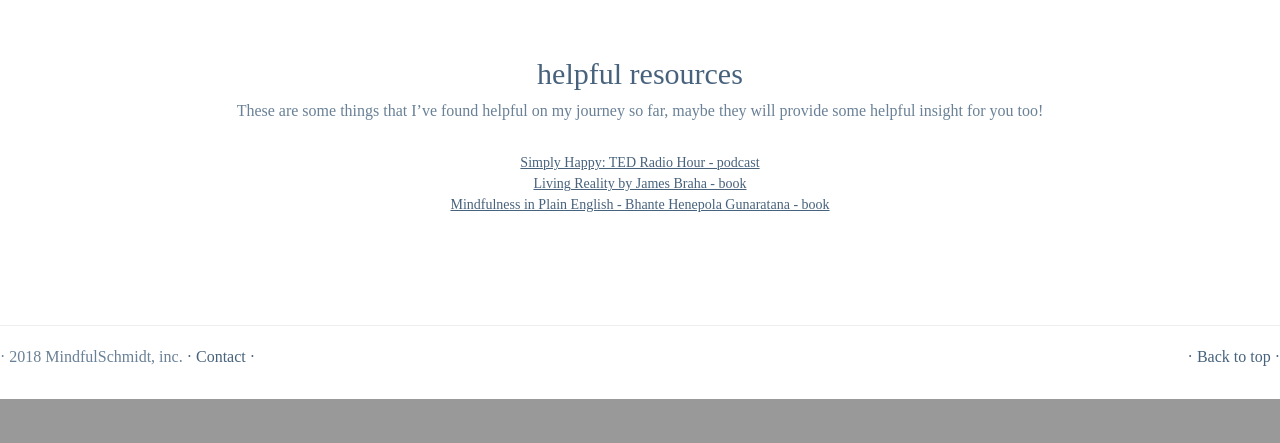
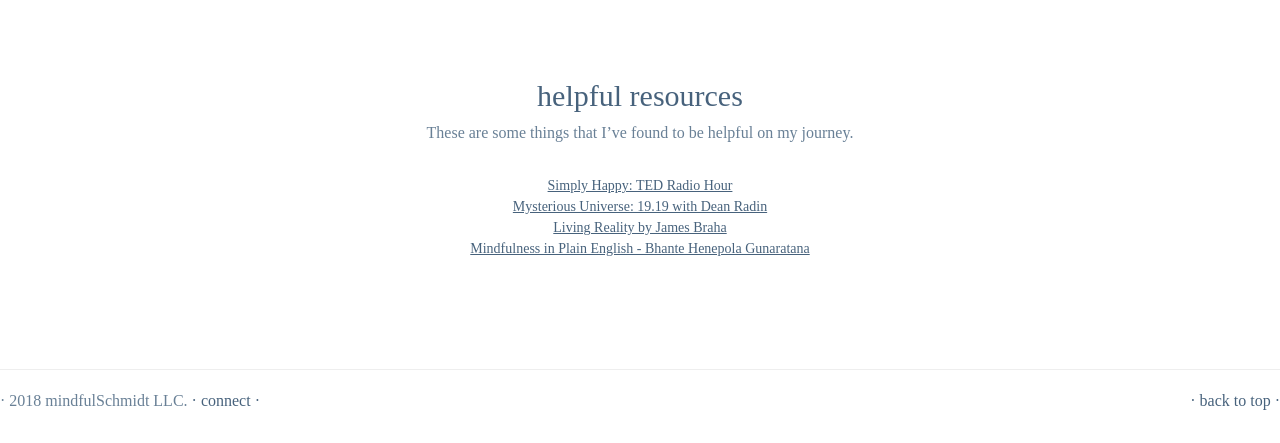
Before and after one commit to jduffymclaughlin/mindfulschmidt, a Django app: template app/templates/app/index.html in a window 1280 px wide. Shown: the part 3501-3944 px from the top of the page. Before the commit the page ends 3900 px from the top, so only its background shows below. Run offline with Django 3.2, Linux system fonts and the light colour scheme; the template is opened without the code that fills it, so the values that code supplies are empty; some libraries are stand-ins or nearby versions; some web fonts are replaced.

Commit message:
text edits

```diff
--- a/app/static/css/custom.css
+++ b/app/static/css/custom.css
@@ -65,7 +65,7 @@ a{
   border-top: none;
 }
 #bloglink{
-  font-size: 9pt
+  font-size: 11pt
 }
 
 th{
--- a/app/templates/app/base.html
+++ b/app/templates/app/base.html
@@ -39,10 +39,11 @@
               <li class="dropdown">
                 <a href="#" class="dropdown-toggle" data-toggle="dropdown" role="button" aria-haspopup="true" aria-expanded="false">offerings<span class="caret"></span></a>
                 <ul class="dropdown-menu">
+                  <li><a href="{% url 'app:private' %}">private & small groups</a></li>
                   <li><a href="{% url 'app:corporate' %}">office</a></li>
                   <li><a href="{% url 'app:school' %}">school</a></li>
-                  <li><a href="{% url 'app:assisted_living' %}">elderly care</a></li>
-                  <li><a href="{% url 'app:private' %}">private</a></li>
+                  <li><a href="{% url 'app:assisted_living' %}">senior care</a></li>
+
                 </ul>
               </li>
 
@@ -64,8 +65,8 @@
       <hr class="featurette-divider">
 
       <footer>
-        <p class="pull-right"><a href="#">&middot;  Back to top  &middot;  </a></p>
-        <p>  &middot;  2018 MindfulSchmidt, inc. <a href="{% url 'app:contact' %}"> &middot; Contact &middot;</a></p>
+        <p class="pull-right"><a href="#">&middot;  back to top  &middot;  </a></p>
+        <p>  &middot;  2018 mindfulSchmidt LLC. <a href="{% url 'app:contact' %}"> &middot; connect &middot;</a></p>
         <br>
       </footer>
 
--- a/app/templates/app/index.html
+++ b/app/templates/app/index.html
@@ -20,8 +20,8 @@
 
     <div class="container">
       <br><br><br>
-      <h2 align="center">everybody</h2>
-      <p align="center">Every body and mind is naturally seeking happiness - to reduce stress and anxiety and find greater enjoyment in life. I’d love to share with you the mindful habits and practices that have helped me lead a happier and healthier life. </p>
+      <h2 align="center">every body</h2>
+      <p align="center">Every body and mind is seeking happiness and comfort - to reduce stress and find greater enjoyment in life. I intend to share with you the mindful habits and practices that have helped me lead a happier and healthier life. </p>
     </div>
     <br><br><br>
 
@@ -42,7 +42,7 @@
     <div class="container">
         <br><br><br>
         <h2 align="center">the practices</h2>
-        <p align="center">Meditation and yoga are practices in which we allow our attention to rest in the present moment. We don’t need to be anything special and we don’t need to go anywhere to be a better ‘self’. With honest acceptance of what is in front of us and where we are in our life journey we allow ourselves to be.</p>
+        <p align="center">Meditation and yoga are practices in which we allow our attention to rest in the present moment and favor positive sensations - like those of trust, comfort, and ease. With honest acceptance of what we are feeling we begin to develop a greater awareness of how we are responding to our experiences. This allows us to see our habits more clearly and helps us to shed those habits that are not useful. </p>
     </div>
     <br><br><br>
 
@@ -61,8 +61,8 @@
 
     <div class="container">
       <br><br><br>
-        <h2 align="center">what is happpiness</h2>
-        <p align="center">If you ask this question to one hundred people you would probably get a mix of answers. But my bet is that there would be one common theme - a connection, an investment of energy in whatever it is that is responsible for our pleasure. Whether it’s spending quality time with the family, lounging on the beach, or eating chocolate ice cream there is a commitment to that activity (the moment) in which we experience happiness.</p>
+        <h2 align="center">happpiness</h2>
+        <p align="center">In my experience, there is often a common theme to what brings people happiness and it boils down to a connection - an investment of energy and attention in whatever it is. Whether it’s spending quality time with family & friends, lounging on the beach, or eating chocolate ice cream there is a commitment to that activity, to that moment, in which we find enjoyment.</p>
     </div>
     <br><br><br>
 
@@ -84,7 +84,7 @@
     <div class="container">
       <br><br><br>
         <h2 align="center">where we are</h2>
-        <p align="center">Perhaps you’re seeking some peace of mind or maybe you’d just like a little bit more movement during your day, either way, I’m here for you. As a certified meditation and yoga instructor in the Boston area, I want to meet you where you are - physically, mentally, and even geographically. </p>
+        <p align="center">Perhaps you’re seeking some peace of mind or maybe you’d like a little more movement in your life - whatever the reason, I’m here for you. As a certified meditation and yoga instructor in the Boston area, I want to meet you where you are - physically, mentally, and geographically.</p>
     </div>
     <br><br><br>
 
@@ -106,14 +106,16 @@
     <div class="container" align="center">
       <br><br><br>
         <h2 align="center">helpful resources</h2>
-        <p align="center">These are some things that I’ve found helpful on my journey so far, maybe they will provide some helpful insight for you too!</p>
+        <p align="center">These are some things that I’ve found to be helpful on my journey.</p>
         <br>
 
-          <a align="center" href="https://www.npr.org/programs/ted-radio-hour/267185371/simply-happy"><u align="center">Simply Happy: TED Radio Hour - podcast</u></a>
+          <a align="center" href="https://www.npr.org/programs/ted-radio-hour/267185371/simply-happy"><u align="center">Simply Happy: TED Radio Hour</u></a>
           <br />
-          <a href="https://www.amazon.com/Living-Reality-Extraordinary-Summer-Adamson/dp/0935895108/ref=sr_1_1?ie=UTF8&qid=1526672415&sr=8-1&keywords=living+reality"><u>Living Reality by James Braha - book</u></a>
+          <a align="center" href="http://mysteriousuniverse.org/2018/05/19-19-mu-podcast-dean-radin/"><u align="center">Mysterious Universe: 19.19 with Dean Radin</u></a>
           <br />
-          <a href="https://www.amazon.com/Mindfulness-English-Bhante-Henepola-Gunaratana/dp/0861719069/ref=sr_1_1_sspa?ie=UTF8&qid=1526672378&sr=8-1-spons&keywords=mindfulness+in+plain+english&psc=1"><u>Mindfulness in Plain English - Bhante Henepola Gunaratana - book</u></a>
+          <a href="https://www.amazon.com/Living-Reality-Extraordinary-Summer-Adamson/dp/0935895108/ref=sr_1_1?ie=UTF8&qid=1526672415&sr=8-1&keywords=living+reality"><u>Living Reality by James Braha</u></a>
+          <br />
+          <a href="https://www.amazon.com/Mindfulness-English-Bhante-Henepola-Gunaratana/dp/0861719069/ref=sr_1_1_sspa?ie=UTF8&qid=1526672378&sr=8-1-spons&keywords=mindfulness+in+plain+english&psc=1"><u>Mindfulness in Plain English - Bhante Henepola Gunaratana</u></a>
 
         </p>
     </div>
```
Also changed, not shown: app/templates/app/about_us.html (+6 -5 lines), app/templates/app/assisted_living.html (+4 -4 lines), app/templates/app/contact.html (+9 -1 lines), app/templates/app/corporate.html (+6 -6 lines), app/templates/app/private.html (+4 -4 lines), app/templates/app/school.html (+4 -4 lines).
